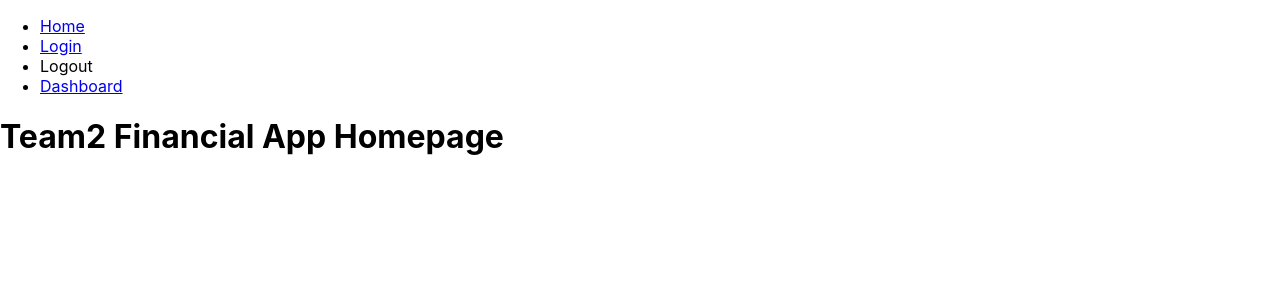
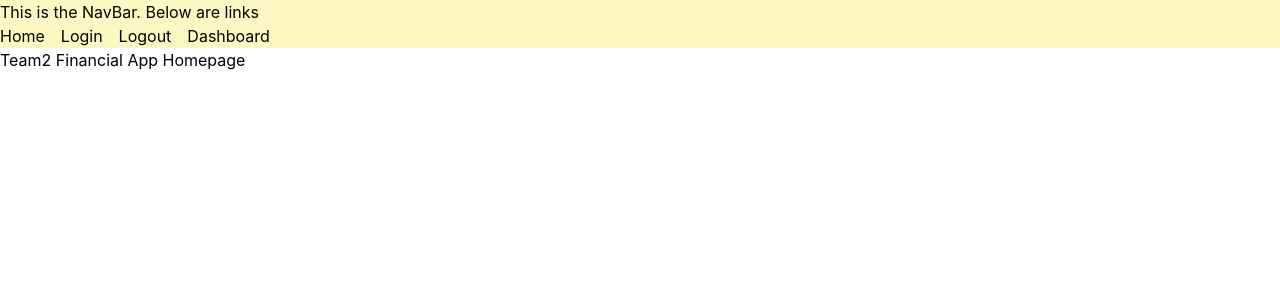
Before and after one commit to team2-hackathon/frontend-cra, a React (Create React App) app: page / in a window 1280 px wide. Shown: the top 300 px of the page. Built offline with nearby package versions, Linux system fonts and the light colour scheme; no server answers.

Commit message:
added tailwind

```diff
--- a/package.json
+++ b/package.json
@@ -36,5 +36,8 @@
       "last 1 firefox version",
       "last 1 safari version"
     ]
+  },
+  "devDependencies": {
+    "tailwindcss": "^3.3.3"
   }
 }
--- a/src/component/NavBar.js
+++ b/src/component/NavBar.js
@@ -1,7 +1,8 @@
 export const NavBar = () => {
   return (
-    <div>
-      <ul>
+    <div className="bg-yellow-100">
+      This is the NavBar. Below are links
+      <ul className="flex gap-4">
         <li>
           <a href="/">Home</a>
         </li>
--- a/src/index.css
+++ b/src/index.css
@@ -1,13 +1,9 @@
-body {
-  margin: 0;
-  font-family: -apple-system, BlinkMacSystemFont, 'Segoe UI', 'Roboto', 'Oxygen',
-    'Ubuntu', 'Cantarell', 'Fira Sans', 'Droid Sans', 'Helvetica Neue',
-    sans-serif;
-  -webkit-font-smoothing: antialiased;
-  -moz-osx-font-smoothing: grayscale;
+@tailwind base;
+@tailwind components;
+@tailwind utilities;
+
+@import url("https://fonts.googleapis.com/css2?family=Inter:wght@100;300;400;500;700;800;900&display=swap");
+
+:root {
+  font-family: "Inter", sans-serif;
 }
-
-code {
-  font-family: source-code-pro, Menlo, Monaco, Consolas, 'Courier New',
-    monospace;
-}
--- /dev/null
+++ b/tailwind.config.js
@@ -0,0 +1,8 @@
+/** @type {import('tailwindcss').Config} */
+module.exports = {
+  content: ["./src/**/*.{html,js}"],
+  theme: {
+    extend: {},
+  },
+  plugins: [],
+};
```
Also changed, not shown: 1 other file (tests, documents, lock files or other folders).
